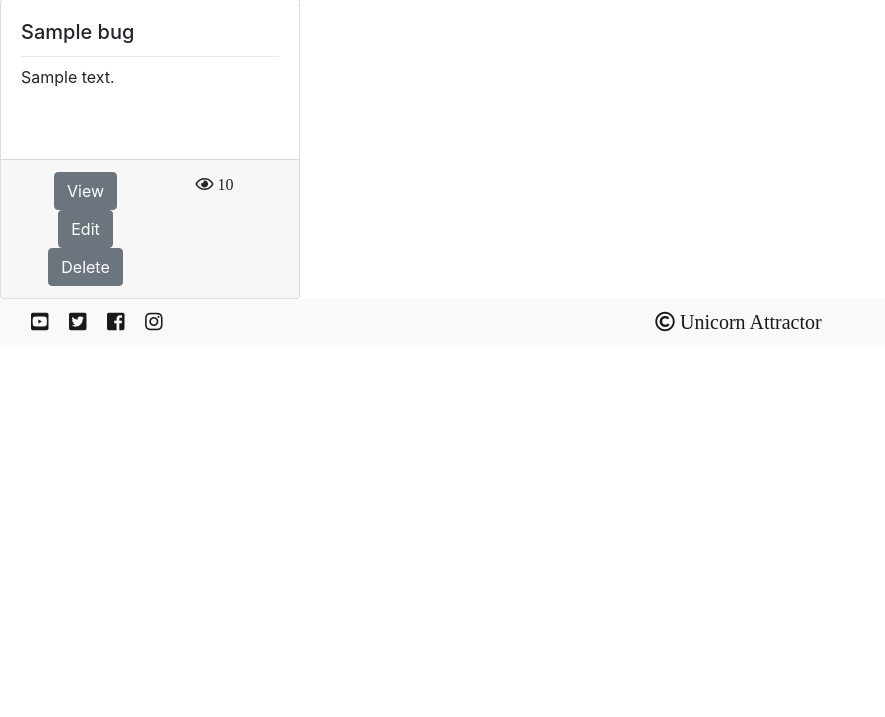
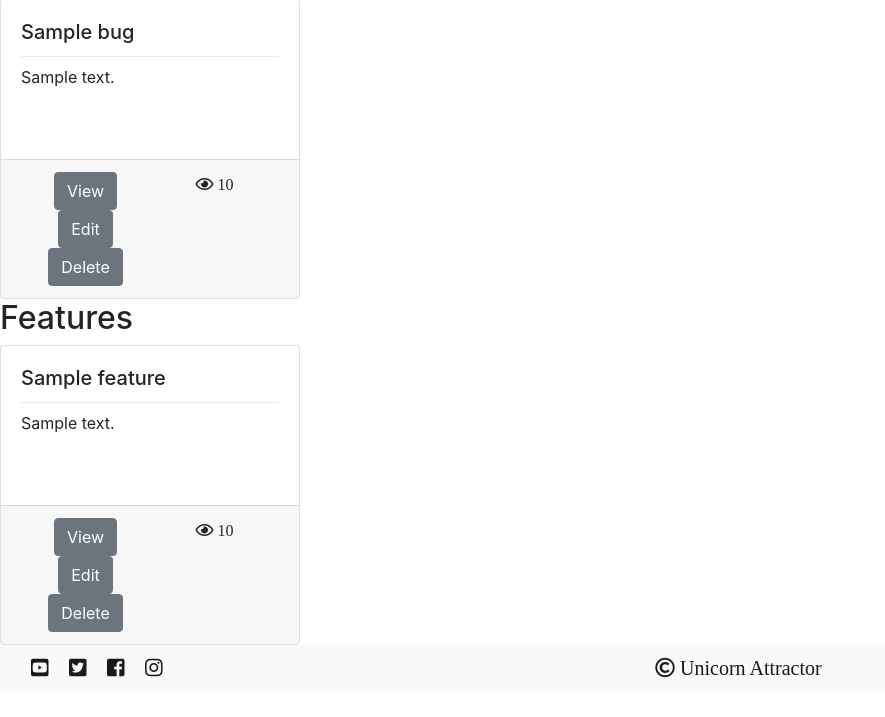
Before and after one commit to Jorden-V/UnicornAttractor---Milestone-4, a Django app: page /accounts/profile/ in a window 1280 px wide. Shown: the part 57-774 px from the top of the page, without its empty margins (0-885 px from the left). Run offline with Django 3.2, Linux system fonts and the light colour scheme; a user stored in the database is signed in; tables that the repository leaves empty hold one stand-in row (values such as "Sample post"); some libraries are stand-ins or nearby versions.

Commit message:
updated accounts view to include features model so i can display users feature posts within their profile

```diff
--- a/accounts/templates/profile.html
+++ b/accounts/templates/profile.html
@@ -1,5 +1,4 @@
-{% extends 'base.html' %} {% block content %} {% load bootstrap_tags %}
-{% if bugs %}
+{% extends 'base.html' %} {% block content %} {% load bootstrap_tags %} {% if bugs %}
 <div class="row">
     {% for bug in bugs %}
     <div class="col-xs-12 col-sm-6 col-md-6 col-lg-4">
@@ -23,7 +22,34 @@
             </div>
         </div>
     </div>
-    {% endfor %}
 </div>
-{% endif %}
-{% endblock %}
+
+{% endfor %} {% endif %}
+<h2> Features </h2>
+
+{% if features %}
+<div class="row">
+    {% for feature in features %}
+    <div class="col-xs-12 col-sm-6 col-md-6 col-lg-4">
+        <div class="card main-card">
+            <div class="card-body">
+                <h5 class="card-title">{{feature.name|truncatechars:18}}</h5>
+                <div class="dropdown-divider"></div>
+                <p class="card-text">{{feature.desc|truncatechars:80 }}</p>
+            </div>
+            <div class="container">
+                <div class="row card-footer">
+                    <div class="col-sm">
+                        <a class="btn btn btn-secondary" href="{% url 'feature_detail' feature.id %}" role="button">View</a>
+                        <a class="btn btn btn-secondary" href="{% url 'edit_feature' feature.id %}" role="button">Edit</a>
+                        <a class="btn btn btn-secondary" href="{% url 'delete_feature' feature.id %}" role="button">Delete</a>
+                    </div>
+                    <div class="col-sm">
+                        <i class="far fa-eye"> {{ feature.views }}</i>
+                    </div>
+                </div>
+            </div>
+        </div>
+    </div>
+</div>
+{% endfor %} {% endif %} {% endblock %}
--- a/accounts/views.py
+++ b/accounts/views.py
@@ -3,6 +3,7 @@ from django.contrib import auth, messages
 from django.contrib.auth.decorators import login_required
 from accounts.forms import UserLoginForm, UserRegistrationForm
 from bugs.models import Bug
+from features.models import Feature
 
 # Create your views here.
 
@@ -62,4 +63,5 @@ def registration(request):
 def profile(request):
     """A view that displays the profile page of a logged in user"""
     bugs = Bug.objects.filter(author=request.user)
-    return render(request, 'profile.html', {'bugs':bugs})
+    features = Feature.objects.filter(author=request.user)
+    return render(request, 'profile.html', {'bugs':bugs, 'features':features})
```
